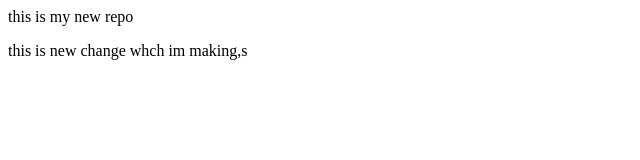
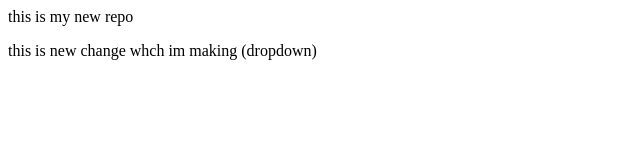
Before and after one commit to SnigdhaGundoji/localrepo, a plain HTML site: page index.html in a window 1280 px wide. Shown: the full height of the page, 0-640 px from the left. Drawn offline with Linux system fonts and the light colour scheme.

```diff
--- a/index.html
+++ b/index.html
@@ -2,5 +2,5 @@
     this is my new repo
 </p>
 <p>
-    this is new change whch im making,s
+    this is new change whch im making (dropdown)
 </p>
```
